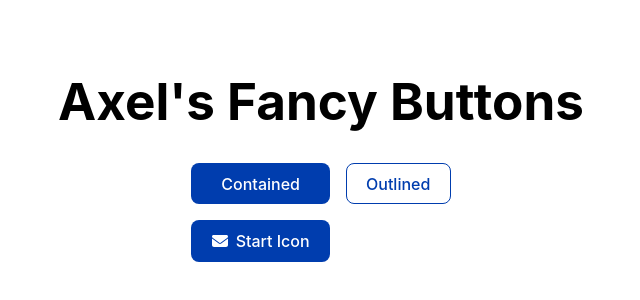
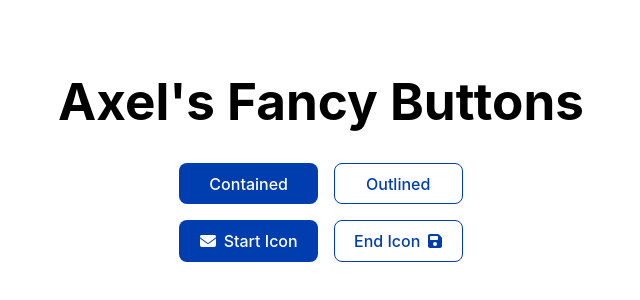
Before and after one commit to axelfriberg/react-buttons, a React (Vite) app: page / in a window 1280 px wide. Shown: the part 250-550 px from the top of the page, without its empty margins (319-959 px from the left). Built offline with nearby package versions, Linux system fonts and the light colour scheme.

Commit message:
Add end icon

```diff
--- a/src/App.tsx
+++ b/src/App.tsx
@@ -2,6 +2,7 @@ import "./App.css";
 import { Button } from "./Button";
 import { FontAwesomeIcon } from "@fortawesome/react-fontawesome";
 import { faEnvelope } from "@fortawesome/free-solid-svg-icons";
+import { faSave } from "@fortawesome/free-solid-svg-icons";
 
 function App() {
   return (
@@ -13,6 +14,9 @@ function App() {
         <Button startIcon={<FontAwesomeIcon icon={faEnvelope} />}>
           Start Icon
         </Button>
+        <Button variant="outlined" endIcon={<FontAwesomeIcon icon={faSave} />}>
+          End Icon
+        </Button>
       </div>
     </div>
   );
--- a/src/Button.module.css
+++ b/src/Button.module.css
@@ -45,3 +45,7 @@
 .start-icon {
   margin-right: 8px;
 }
+
+.end-icon {
+  margin-left: 8px;
+}
--- a/src/Button.tsx
+++ b/src/Button.tsx
@@ -6,10 +6,17 @@ type ButtonVariant = "contained" | "outlined";
 interface ButtonProps extends React.ButtonHTMLAttributes<HTMLButtonElement> {
   variant?: ButtonVariant;
   startIcon?: React.ReactNode;
+  endIcon?: React.ReactNode;
 }
 
 export function Button(props: ButtonProps) {
-  const { children, variant = "contained", startIcon, ...otherProps } = props;
+  const {
+    children,
+    variant = "contained",
+    startIcon,
+    endIcon,
+    ...otherProps
+  } = props;
 
   return (
     <button
@@ -19,6 +26,7 @@ export function Button(props: ButtonProps) {
     >
       {startIcon && <span className={classes["start-icon"]}>{startIcon}</span>}
       {children}
+      {endIcon && <span className={classes["end-icon"]}>{endIcon}</span>}
     </button>
   );
 }
```
